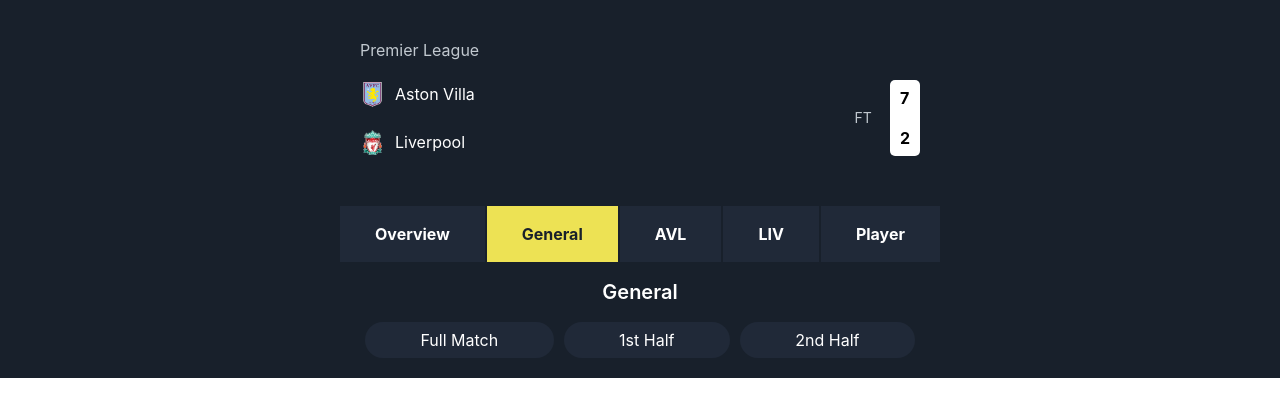
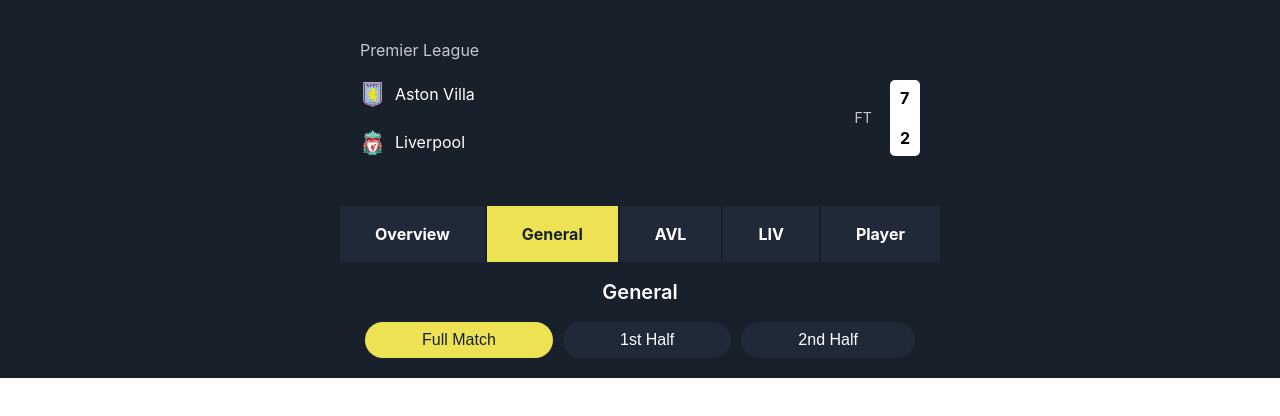
Before and after one commit to TheDayC/accumulator-demo, a React (Create React App) app: page / in a window 1280 px wide. Shown: the top 416 px of the page. Built offline with nearby package versions, Linux system fonts and the light colour scheme; no server answers.

Commit message:
Sub nav working

```diff
--- a/src/components/Body/index.tsx
+++ b/src/components/Body/index.tsx
@@ -1,4 +1,4 @@
-import React, { useEffect } from 'react';
+import React, { useEffect, useState } from 'react';
 import { useSelector } from 'react-redux';
 
 import {getFixtures} from '../../services/fixtures';
@@ -11,16 +11,21 @@
 
 const Body: React.FC = () => {
     const { hasMatch } = useSelector(selector);
+    const [currentPhase, savePhase] = useState(Phase.FullMatch);
 
     useEffect(() => {
         getFixtures();
     }, []);
 
+    const handleSwitchTab = (phase: Phase) => {
+        savePhase(phase);
+    }
+
     return (
         <main className="body">
             <h1>General</h1>
-            <Navigation />
-            {hasMatch && <Stats phase={Phase.FullMatch} />}
+            <Navigation switchTabs={handleSwitchTab} activeTab={currentPhase} />
+            {hasMatch && <Stats phase={currentPhase} />}
         </main>
     );
 };
--- a/src/components/Body/navigation/index.tsx
+++ b/src/components/Body/navigation/index.tsx
@@ -2,13 +2,23 @@
 
 import Tab from './tab';
 import './styles.scss';
+import { Phase } from '../../../enums/stats';
 
-const tabs = ['Full Match', '1st Half', '2nd Half'];
+const tabs = [
+    { title: 'Full Match', phase: Phase.FullMatch },
+    { title: '1st Half', phase: Phase.FirstHalf },
+    { title: '2nd Half', phase: Phase.SecondHalf }
+];
 
-const Navigation: React.FC = () => {
+interface INavigationProps {
+    activeTab: Phase;
+    switchTabs(phase: Phase): void;
+}
+
+const Navigation: React.FC<INavigationProps> = ({activeTab, switchTabs}) => {
     return (
         <div className="navigation">
-            {tabs.map((tab, i) => <Tab title={tab} key={`${tab}-${i}`} />)}
+            {tabs.map((tab, i) => <Tab title={tab.title} phase={tab.phase} switchTabs={switchTabs} active={tab.phase === activeTab} key={`${tab}-${i}`} />)}
         </div>
     );
 };
--- a/src/components/Body/navigation/tab/index.tsx
+++ b/src/components/Body/navigation/tab/index.tsx
@@ -1,15 +1,36 @@
-import React from 'react';
+import React, { MouseEvent } from 'react';
 
+import { Phase } from '../../../../enums/stats';
 import './styles.scss';
 
 interface ITabProps {
     title: string;
+    phase: Phase;
+    active: boolean;
+    switchTabs(phase: Phase): void;
 }
 
-const Tab: React.FC<ITabProps> = ({title}) => (
-    <div className="tab">
-        <span>{title}</span>
-    </div>
-);
+const Tab: React.FC<ITabProps> = ({ title, phase, active, switchTabs}) => {
+
+    const onClickSwitchTabs = (e: MouseEvent<HTMLButtonElement>) => {
+        e.preventDefault();
+
+        switchTabs(phase);
+    };
+
+    let className;
+
+    if (active) {
+        className = 'active';
+    } else {
+        className = ''
+    }
+
+    return (
+        <div className="tab">
+            <button onClick={onClickSwitchTabs} className={className}>{title}</button>
+        </div>
+    );
+};
 
 export default Tab;
--- a/src/components/Body/navigation/tab/styles.scss
+++ b/src/components/Body/navigation/tab/styles.scss
@@ -5,6 +5,7 @@
     justify-content: center;
     align-items: center;
     flex-grow: 1;
+    button {
         background-color: $med_blue;
         padding: 10px;
         border-radius: 30px;
@@ -14,10 +15,19 @@
         font-size: 16px;
         line-height: 1em;
         transition: all 0.5s ease;
+        border: none;
+        width: 100%;
 
         &:hover, &.active {
             background-color: $yellow;
             color: $dark_blue;
             transition: all 0.5s ease;
         }
+
+        &:focus {
+            outline: 0;
         }
+    }
+
+
+}
--- a/src/components/Body/stats/index.tsx
+++ b/src/components/Body/stats/index.tsx
@@ -1,4 +1,4 @@
-import React, { CSSProperties } from 'react';
+import React from 'react';
 import {useSelector} from 'react-redux';
 import { Phase } from '../../../enums/stats';
 
@@ -43,8 +43,8 @@
     const awayCornersByPhase = getStatByPhase(awayCorners, phase);
     const totalCorners = homeCornersByPhase + awayCornersByPhase;
 
-    const homeYellowCardsByPhase = getStatByPhase(homeCorners, phase);
-    const awayYellowCardsByPhase = getStatByPhase(awayCorners, phase);
+    const homeYellowCardsByPhase = getStatByPhase(homeYellowCards, phase);
+    const awayYellowCardsByPhase = getStatByPhase(awayYellowCards, phase);
 
     return (
         <div className="stats">
```
Lines whose indentation alone changed are shown as unchanged.
